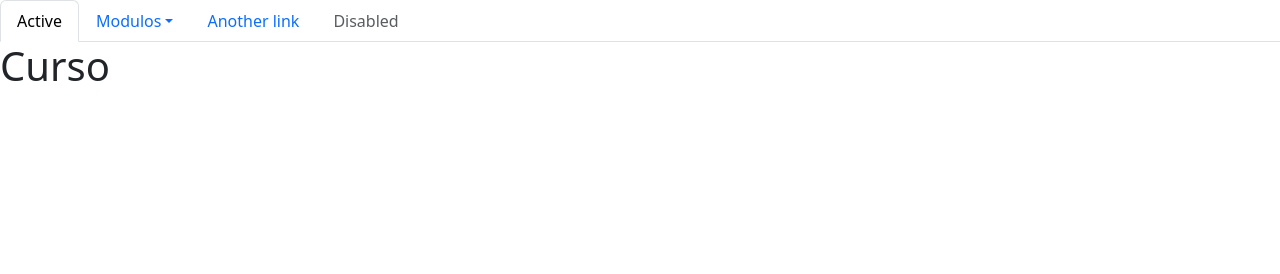
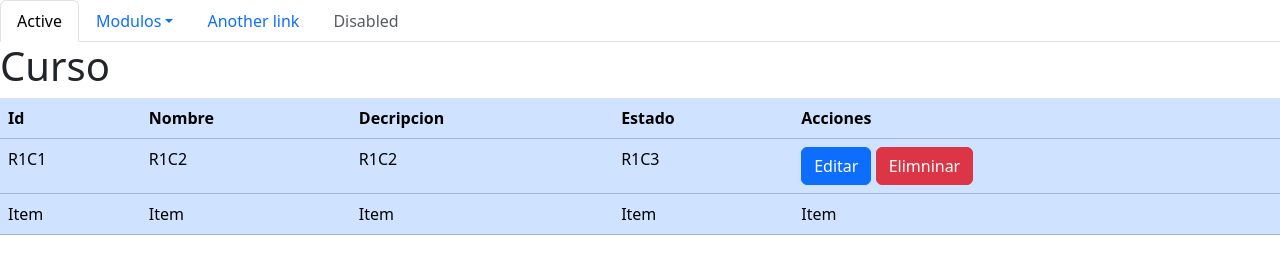
Before and after one commit to marioaje/nosqlc225, a plain HTML site: page Front/curso.html in a window 1280 px wide. Drawn offline with nearby package versions, Linux system fonts and the light colour scheme; no server answers.

Commit message:
Update curso.html
Parte 2 se incluye el cargardatos

```diff
--- a/Front/curso.html
+++ b/Front/curso.html
@@ -16,6 +16,9 @@
             integrity="sha384-T3c6CoIi6uLrA9TneNEoa7RxnatzjcDSCmG1MXxSR1GAsXEV/Dwwykc2MPK8M2HN"
             crossorigin="anonymous"
         />
+
+        <script src="https://code.jquery.com/jquery-3.7.1.min.js" integrity="sha256-/JqT3SQfawRcv/BIHPThkBvs0OEvtFFmqPF/lYI/Cxo=" crossorigin="anonymous"></script>
+
     </head>
 
     <body>
@@ -75,22 +78,112 @@
                 <div class="tab-pane fade" id="tab5Id" role="tabpanel"></div>
             </div>
 
-            <!-- (Optional) - Place this js code after initializing bootstrap.min.js or bootstrap.bundle.min.js -->
-            <script>
-                var triggerEl = document.querySelector("#navId a");
-                bootstrap.Tab.getInstance(triggerEl).show(); // Select tab by name
-            </script>
 
         </header>
         <main>
             <h1>Curso</h1>
 
+            <div
+                class="table-responsive"
+            >
+                <table
+                    class="table table-primary"
+                >
+                    <thead>
+                        <tr>
+                            <th scope="col">Id</th>
+                            <th scope="col">Nombre</th>
+                            <th scope="col">Decripcion</th>
+                            <th scope="col">Estado</th>
+                            <th scope="col">Acciones</th>
+
+<!--
+
+                                "_id": "6866c6df7192a97383e8093a",
+    "id": 123,
+    "nombre": "NoSQL",
+    "descripcion": "Curso de base de datos no relacionales.",
+    "estado": "Activo",
+    "__v": 0 -->
+                        </tr>
+                    </thead>
+                    <tbody>
+                        <tr class="">
+                            <td scope="row">R1C1</td>
+                            <td>R1C2</td>
+                            <td>R1C2</td>
+                            <td>R1C3</td>
+                            <td>
+                                <a
+                                    name=""
+                                    id=""
+                                    class="btn btn-primary"
+                                    href=""
+                                    role="button"
+                                    >Editar</a
+                                >
+
+                                <a
+                                    name=""
+                                    id=""
+                                    class="btn btn-danger"
+                                    href=""
+                                    role="button"
+                                    >Elimninar</a
+                                >
+
+                            </td>
+                        </tr>
+                        <tr class="">
+                            <td scope="row">Item</td>
+                            <td>Item</td>
+                            <td>Item</td>
+                            <td>Item</td>
+                            <td>Item</td>
+                        </tr>
+                    </tbody>
+                </table>
+            </div>
 
         </main>
         <footer>
             <!-- place footer here -->
         </footer>
         <!-- Bootstrap JavaScript Libraries -->
+
+
+
+
+
+<script>
+$(document).ready(function () {
+
+    const API_URL ='http://localhost:3000/api/cursos/';
+
+//Funciones
+    function cargarDatos(){
+        $.get(API_URL, function(data){
+                console.log(data);
+            }
+        )
+    }
+
+
+//Fin de funciones y eventos
+
+    cargarDatos();
+
+});
+
+
+</script>
+
+
+
+
+
+
+
         <script
             src="https://cdn.jsdelivr.net/npm/@popperjs/core@2.11.8/dist/umd/popper.min.js"
             integrity="sha384-I7E8VVD/ismYTF4hNIPjVp/Zjvgyol6VFvRkX/vR+Vc4jQkC+hVqc2pM8ODewa9r"
```
